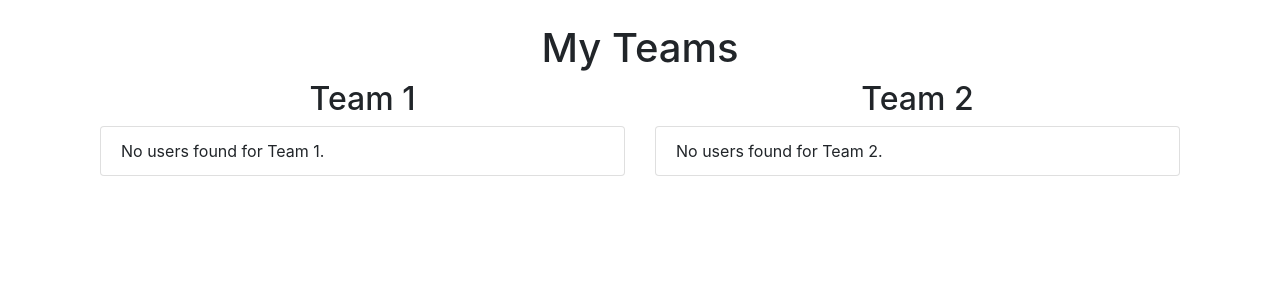
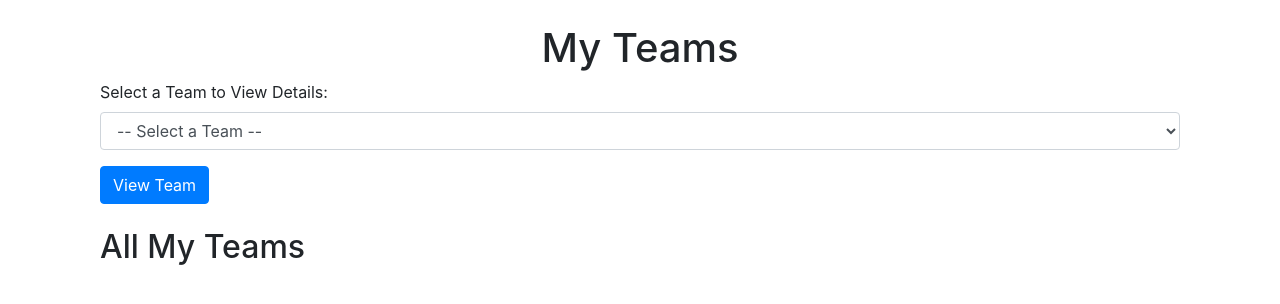
Before and after one commit to muharremergun/flask2, a Flask app: page /teams in a window 1280 px wide. Shown: the part 56-360 px from the top of the page. Run offline with Flask 3, Linux system fonts and the light colour scheme; the visitor is signed in with stand-in values (Sample User, id 1); data that the repository does not hold is empty; parts of the project's set-up code (start-up, migrations or seed data) failed here and were passed over; some libraries are stand-ins or nearby versions.

Commit message:
teams güncelleme

```diff
--- a/website/templates/teams.html
+++ b/website/templates/teams.html
@@ -3,52 +3,63 @@
 <head>
     <meta charset="UTF-8">
     <meta name="viewport" content="width=device-width, initial-scale=1.0">
-    <title>Teams</title>
+    <title>{% block title %}Teams{% endblock %}</title>
     <link rel="stylesheet" href="https://maxcdn.bootstrapcdn.com/bootstrap/4.0.0/css/bootstrap.min.css">
     <link rel="stylesheet" href="https://cdnjs.cloudflare.com/ajax/libs/font-awesome/4.7.0/css/font-awesome.min.css">
 </head>
 <body>
     {% extends "base.html" %}
-    {% block title %}Teams{% endblock %}
+
     {% block content %}
     <div class="container mt-4">
         <h1 class="text-center">My Teams</h1>
 
-        <div class="row">
-            <div class="col-md-6">
-                <h2 class="text-center">Team 1</h2>
-                <ul class="list-group">
-                    {% for user in users_team1 %}
-                        <li class="list-group-item">{{ user.first_name }} ({{ user.email }})</li>
-                    {% else %}
-                        <li class="list-group-item">No users found for Team 1.</li>
+        <!-- Takım Seçim Formu -->
+        <form method="post" action="{{ url_for('views.teams') }}">
+            <div class="form-group">
+                <label for="team_id">Select a Team to View Details:</label>
+                <select id="team_id" name="team_id" class="form-control">
+                    <option value="">-- Select a Team --</option>
+                    {% for team in user_teams %}
+                        <option value="{{ team.id }}" {% if team.id == (team.id if team else None) %}selected{% endif %}>
+                            {{ team.name }}
+                        </option>
                     {% endfor %}
-                </ul>
+                </select>
             </div>
-            <div class="col-md-6">
-                <h2 class="text-center">Team 2</h2>
-                <ul class="list-group">
-                    {% for user in users_team2 %}
-                        <li class="list-group-item">{{ user.first_name }} ({{ user.email }})</li>
-                    {% else %}
-                        <li class="list-group-item">No users found for Team 2.</li>
-                    {% endfor %}
-                </ul>
-            </div>
-        </div>
+            <button type="submit" class="btn btn-primary">View Team</button>
+        </form>
 
+        <!-- Takım Detayları ve Üyeleri -->
         {% if team %}
             <div class="mt-4">
                 <h2>Team Details</h2>
                 <h3>{{ team.name }}</h3>
                 <h4>Members:</h4>
                 <ul class="list-group">
-                    {% for user in team.users %}
+                    {% for user in team_users[team.id] %}
                         <li class="list-group-item">{{ user.first_name }} ({{ user.email }})</li>
+                    {% else %}
+                        <li class="list-group-item">No users found for this team.</li>
                     {% endfor %}
                 </ul>
             </div>
         {% endif %}
+
+        <!-- Kullanıcının Tüm Takımları -->
+        <div class="mt-4">
+            <h2>All My Teams</h2>
+            <ul class="list-group">
+                {% for team in user_teams %}
+                    <li class="list-group-item">
+                        <form method="post" action="{{ url_for('views.teams') }}" style="display:inline;">
+                            <input type="hidden" name="team_id" value="{{ team.id }}">
+                            <button type="submit" class="btn btn-link">{{ team.name }}</button>
+                        </form>
+                    </li>
+                {% endfor %}
+            </ul>
+        </div>
     </div>
     {% endblock %}
 </body>
--- a/website/views.py
+++ b/website/views.py
@@ -304,22 +304,19 @@ from website import db  # Burada SQLAlchemy'den gerekli nesneleri import edin
 @login_required
 def teams():
     team = None
-    users_team1 = []
-    users_team2 = []
 
     if request.method == 'POST':
         team_id = request.form.get('team_id')
         if team_id:
             team = Team.query.get_or_404(team_id)
-    else:
-        # Mevcut olan takımları ve kullanıcıları al
-        team1 = Team.query.get(1)
-        team2 = Team.query.get(2)
+        else:
+            flash('Team ID is required!', 'error')
 
-        users_team1 = team1.users if team1 else []
-        users_team2 = team2.users if team2 else []
+    # Mevcut olan takımları ve kullanıcıları al
+    user_teams = current_user.teams  # Kullanıcının dahil olduğu takımlar
+    team_users = {t.id: t.users for t in user_teams}  # Her takımın kullanıcıları
 
-    return render_template('teams.html', teams=current_user.teams, team=team, users_team1=users_team1, users_team2=users_team2)
+    return render_template('teams.html', user_teams=user_teams, team=team, team_users=team_users)
 
 """
 
```
Also changed, not shown: instance/database.db.
